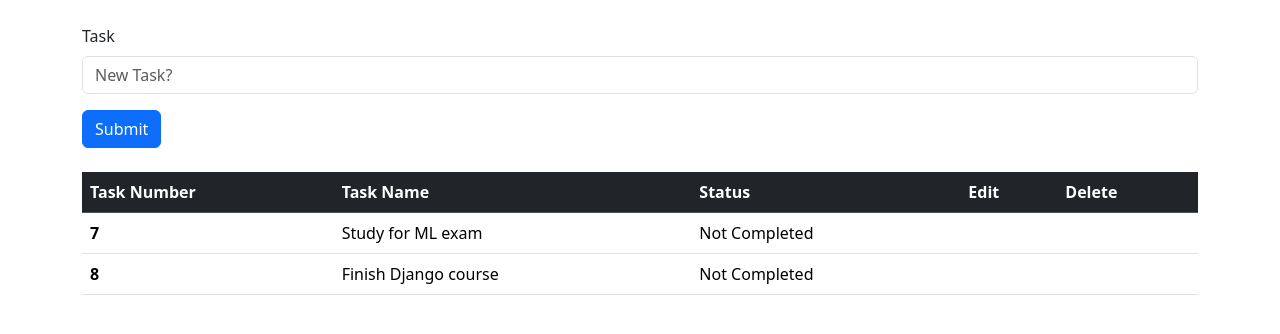
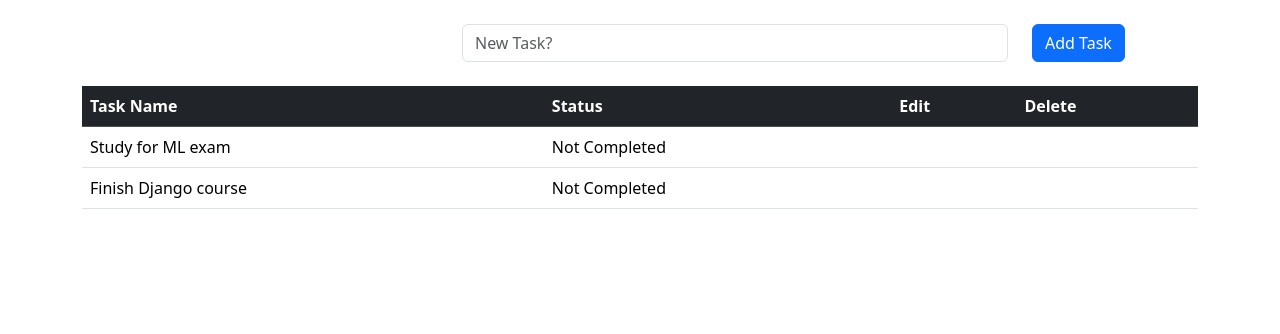
Before and after one commit to DhanukaSheyamPerera/taskmate, a Django app: page /task/ in a window 1280 px wide. Shown: the part 65-399 px from the top of the page. Run offline with Django 4.2, Linux system fonts and the light colour scheme; data comes from the database, SQL or seed files in the repository; both versions use the stored data as it was after the commit.

Commit message:
form functionality fully implemented

```diff
--- a/taskmate/todolist_app/templates/todolist.html
+++ b/taskmate/todolist_app/templates/todolist.html
@@ -7,27 +7,32 @@
 {% block content %}
 <div class="container">
     <br>
-    <form>
-        <div class="mb-3">
-            <label for="task" class="form-label">Task</label>
-            <input type="text" class="form-control" id="task" aria-describedby="emailHelp" placeholder="New Task?">
-<!--            <div id="emailHelp" class="form-text">We'll never share your email with anyone else.</div>-->
+    {% if messages %}
+    {% for message in messages %}
+    <div class="alert alert-info alert-dismissible fade show" role="alert">
+        {{ message }}
+        <button type="button" class="btn-close" data-bs-dismiss="alert" aria-label="Close"></button>
+    </div>
+    {% endfor %}
+    {% endif %}
+    <form method="POST">
+        {% csrf_token %}
+        <div class="row">
+            <label for="task" class="form-label col-lg-4"></label>
+            <div class="col-lg-6">
+                <input type="text" class="form-control" id="task" name="task" placeholder="New Task?">
+            </div>
+            <div class="col-lg-2">
+                <button type="submit" class="btn btn-primary">Add Task</button>
+            </div>
         </div>
-<!--        <div class="mb-3">-->
-<!--            <label for="exampleInputPassword1" class="form-label">Password</label>-->
-<!--            <input type="password" class="form-control" id="exampleInputPassword1">-->
-<!--        </div>-->
-<!--        <div class="mb-3 form-check">-->
-<!--            <input type="checkbox" class="form-check-input" id="exampleCheck1">-->
-<!--            <label class="form-check-label" for="exampleCheck1">Check me out</label>-->
-<!--        </div>-->
-        <button type="submit" class="btn btn-primary">Submit</button>
     </form>
+
     <br>
     <table class="table">
         <thead class="table-dark">
         <tr>
-            <th scope="col">Task Number</th>
+            <!--            <th scope="col">Task Number</th>-->
             <th scope="col">Task Name</th>
             <th scope="col">Status</th>
             <th scope="col">Edit</th>
@@ -35,10 +40,11 @@
         </tr>
         </thead>
         <tbody>
+        {% if all_tasks %}
         {% for object in all_tasks %}
         {% if object.status %}
         <tr class="table-success">
-            <th scope="row">{{object.id}}</th>
+            <!--                    <td>{{object.id}}</td>-->
             <td>{{object.task}}</td>
             <td>Completed</td>
             <td></td>
@@ -46,14 +52,19 @@
         </tr>
         {% else %}
         <tr>
-            <th scope="row">{{object.id}}</th>
+            <!--                    <td>{{object.id}}</td>-->
             <td>{{object.task}}</td>
             <td>Not Completed</td>
             <td></td>
             <td></td>
-            {% endif %}
         </tr>
+        {% endif %}
         {% endfor %}
+        {% else %}
+        <tr>
+            <td colspan="4" class="text-center">You have no tasks!</td>
+        </tr>
+        {% endif %}
         </tbody>
     </table>
 </div>
--- a/taskmate/todolist_app/views.py
+++ b/taskmate/todolist_app/views.py
@@ -1,15 +1,24 @@
-from django.shortcuts import render
+from django.shortcuts import render, redirect
 from django.http import HttpResponse
 from .models import TaskList
+from .forms import TaskForm
+from django.contrib import messages
 
 # Create your views here.
 def todolist(request):
-    # return HttpResponse("Welcome to todolist")
-    all_tasks = TaskList.objects.all()
-    context = {
+    if request.method == "POST":
+        form = TaskForm(request.POST or None)
+        if form.is_valid():
+            form.save()
+        messages.success(request, 'New task added!')
+        return redirect('todolist')
+    else:
+        # return HttpResponse("Welcome to todolist")
+        all_tasks = TaskList.objects.all()
+        context = {
         "welcome_todolist_text":"Welcome to Todolist app"
-    }
-    return render(request, 'todolist.html', {'all_tasks': all_tasks})
+        }
+        return render(request, 'todolist.html', {'all_tasks': all_tasks})
 
 def contact(request):
     context = {
```
Also changed, not shown: taskmate/todolist_app/forms.py (added, +8 -0 lines), taskmate/db.sqlite3.
